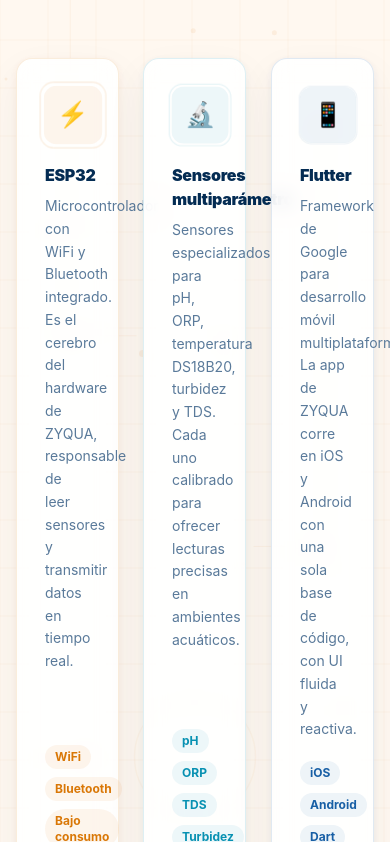
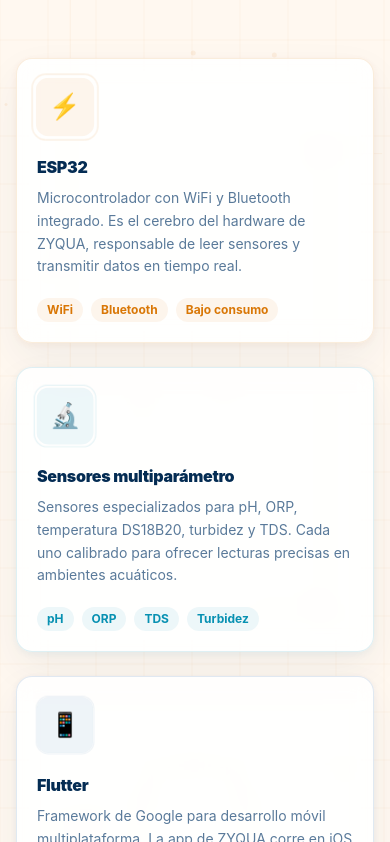
Before and after one commit to Gabriellsql/ziqua-web, a React (Vite) app: page / in a window 390 px wide. Shown: the part 7721-8563 px from the top of the page. Built offline with nearby package versions, Linux system fonts and the light colour scheme.

Commit message:
Fix mobile card sizing and responsive text layout

```diff
--- a/src/components/Tecnologia.jsx
+++ b/src/components/Tecnologia.jsx
@@ -97,7 +97,7 @@ export default function Tecnologia() {
         </div>
 
         {/* Grid */}
-        <div className="grid grid-cols-3 gap-6 items-stretch">
+        <div className="zyqua-mobile-grid grid grid-cols-1 sm:grid-cols-2 lg:grid-cols-3 gap-6 items-stretch">
           {tecnologias.map((tech, i) => (
             <motion.div
               key={i}
@@ -106,7 +106,7 @@ export default function Tecnologia() {
               viewport={{ once: true }}
               transition={{ duration: 0.4, delay: 0.06 + i * 0.08 }}
               whileHover={{ y: -8 }}
-              className="rounded-2xl p-7 flex flex-col"
+              className="zyqua-mobile-card rounded-2xl p-7 flex flex-col"
               style={{
                 background: 'rgba(255,255,255,0.88)',
                 border: `1px solid ${tech.color}22`,
```
